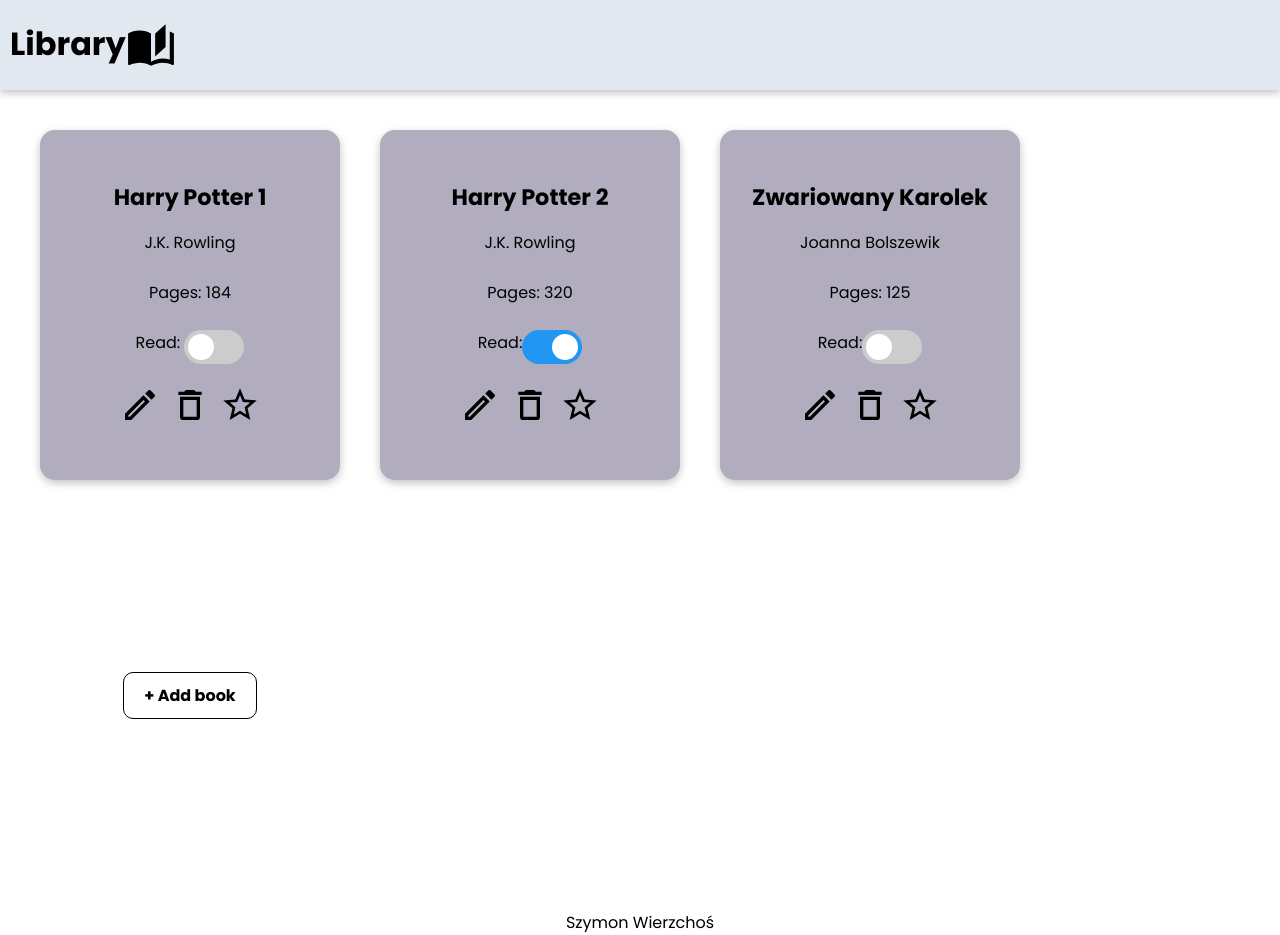
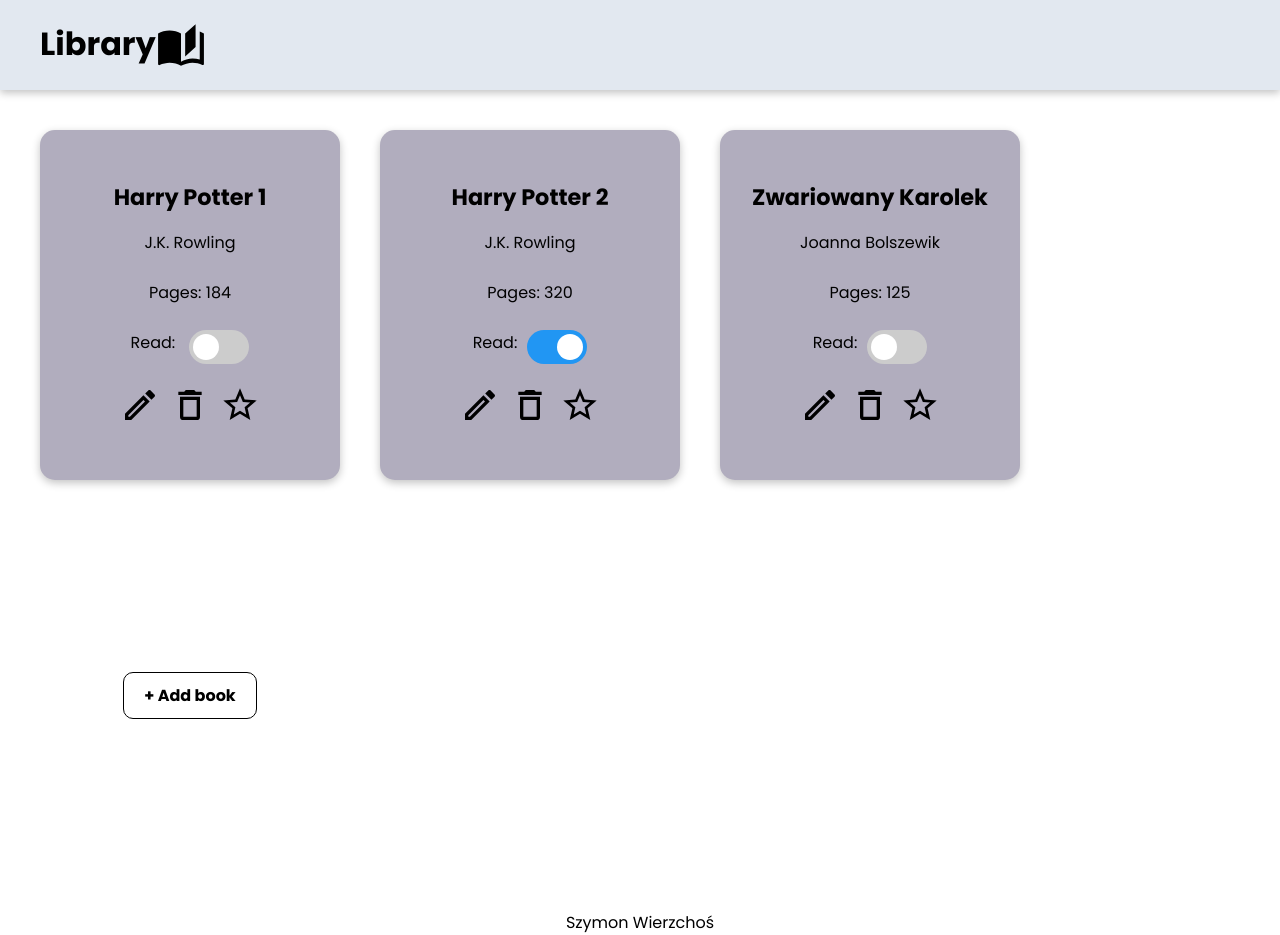
Before and after one commit to brexus/library, a plain HTML site: page index.html in a window 1280 px wide. Drawn offline with Linux system fonts and the light colour scheme.

Commit message:
change margin and padding

```diff
--- a/style.css
+++ b/style.css
@@ -20,7 +20,7 @@
 }
 
 #header {
-    padding: 20px 10px;
+    padding: 20px 40px;
     /* margin-bottom: 40px; */
     background-color: var(--white-darker-color);
     box-shadow: rgba(0, 0, 0, 0.24) 0px 3px 8px;
@@ -125,6 +125,7 @@
     display: inline-block;
     width: 60px;
     height: 34px;
+    margin-left: 10px;
   }
 
 .switch input {
```
